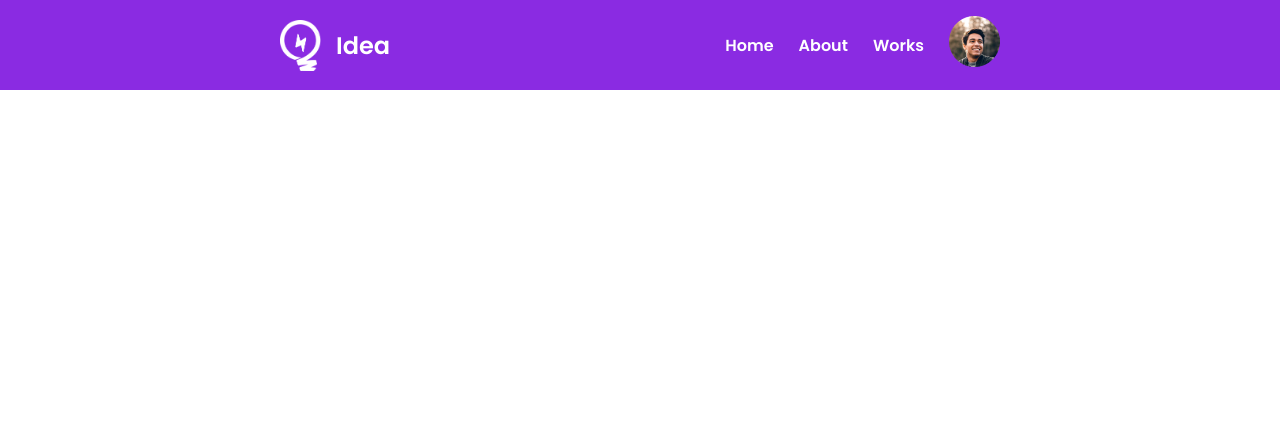
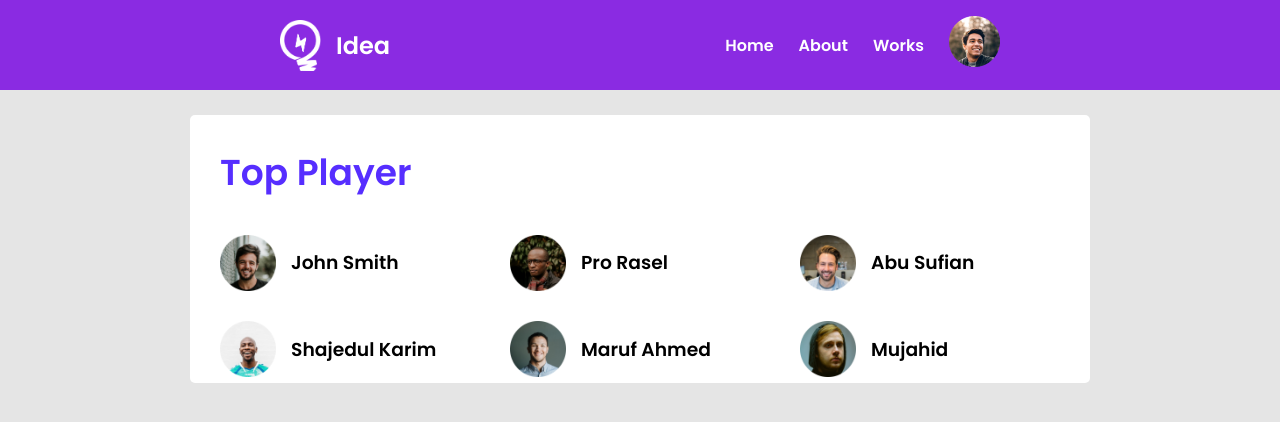
Before and after one commit to tariqul10765/leader-board, a plain HTML site: page index.html in a window 1280 px wide. Drawn offline with Linux system fonts and the light colour scheme.

Commit message:
top player section addded

```diff
--- a/index.html
+++ b/index.html
@@ -9,8 +9,9 @@
     <title>Leader Board</title>
 </head>
 <body>
+    <!-- Header section -->
     <header>
-        <nav>
+        <nav class="section-gap">
             <div class="logo">
                 <img src="images/icons/logo.png" alt="website logo">
                 <h2>Idea</h2>
@@ -33,5 +34,45 @@
             </div>
         </nav>
     </header>
+
+    <!-- main section -->
+    <main>
+        <!-- top players and top blogs section -->
+        <section>
+            <div class="container">
+                <div class="top-players">
+                    <div class="section-title">
+                        <h2>Top Player</h2>
+                    </div>
+                    <div class="players">
+                        <div class="player">
+                            <img src="images/players/player-1.png" alt="Player">
+                            <h3>John Smith</h3>
+                        </div>
+                        <div class="player">
+                            <img src="images/players/player-2.png" alt="Player">
+                            <h3>Pro Rasel</h3>
+                        </div>
+                        <div class="player">
+                            <img src="images/players/player-3.png" alt="Player">
+                            <h3>Abu Sufian</h3>
+                        </div>
+                        <div class="player">
+                            <img src="images/players/player-4.png" alt="Player">
+                            <h3>Shajedul Karim</h3>
+                        </div>
+                        <div class="player">
+                            <img src="images/players/player-5.png" alt="Player">
+                            <h3>Maruf Ahmed</h3>
+                        </div>
+                        <div class="player">
+                            <img src="images/players/player-6.png" alt="Player">
+                            <h3>Mujahid</h3>
+                        </div>
+                    </div>
+                </div>
+            </div>
+        </section>
+    </main>
 </body>
 </html>
--- a/style.css
+++ b/style.css
@@ -2,8 +2,27 @@
 @import url('https://fonts.googleapis.com/css2?family=Poppins:wght@400;500;600&display=swap');
 /* common styles */
 body{
+    background-color: #E5E5E5;
     margin: 0;
     font-family: 'Poppins', sans-serif;
+}
+section{
+    display: flex;
+    flex-direction: column;
+    align-items: center;
+}
+.container{
+    width: 870px;
+    background-color: white;
+    padding-left: 30px;
+    border-radius: 5px;
+}
+.section-title{
+    font-size: 24px;
+    color: #562EFF;
+}
+.section-gap{
+    margin-bottom: 25px;
 }
 /* ---------------------
     navigation section
@@ -36,3 +55,27 @@ nav{
     color: white;
     font-weight: 700;
 }
+
+/* -------------------------------
+    top players and top blogs section
+----------------------------------*/
+
+/* top players */
+/* .top-players{
+
+} */
+
+.players{
+    display: grid;
+    grid-template-columns: repeat(3, 1fr);
+    grid-row-gap: 20px;
+}
+.player{
+    display: flex;
+    align-items: center;
+    gap: 15px;
+}
+.player img{
+    width: 56px;
+    height: 56px;
+}
```
